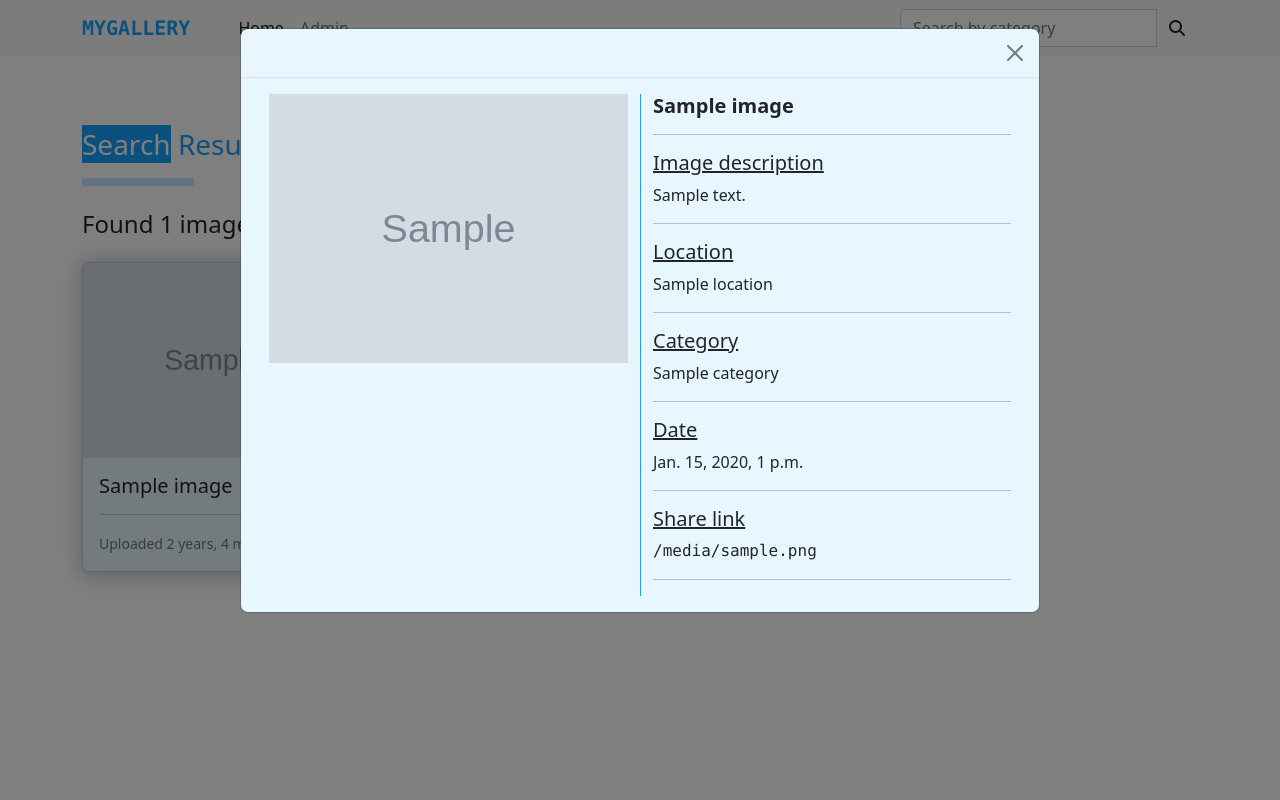
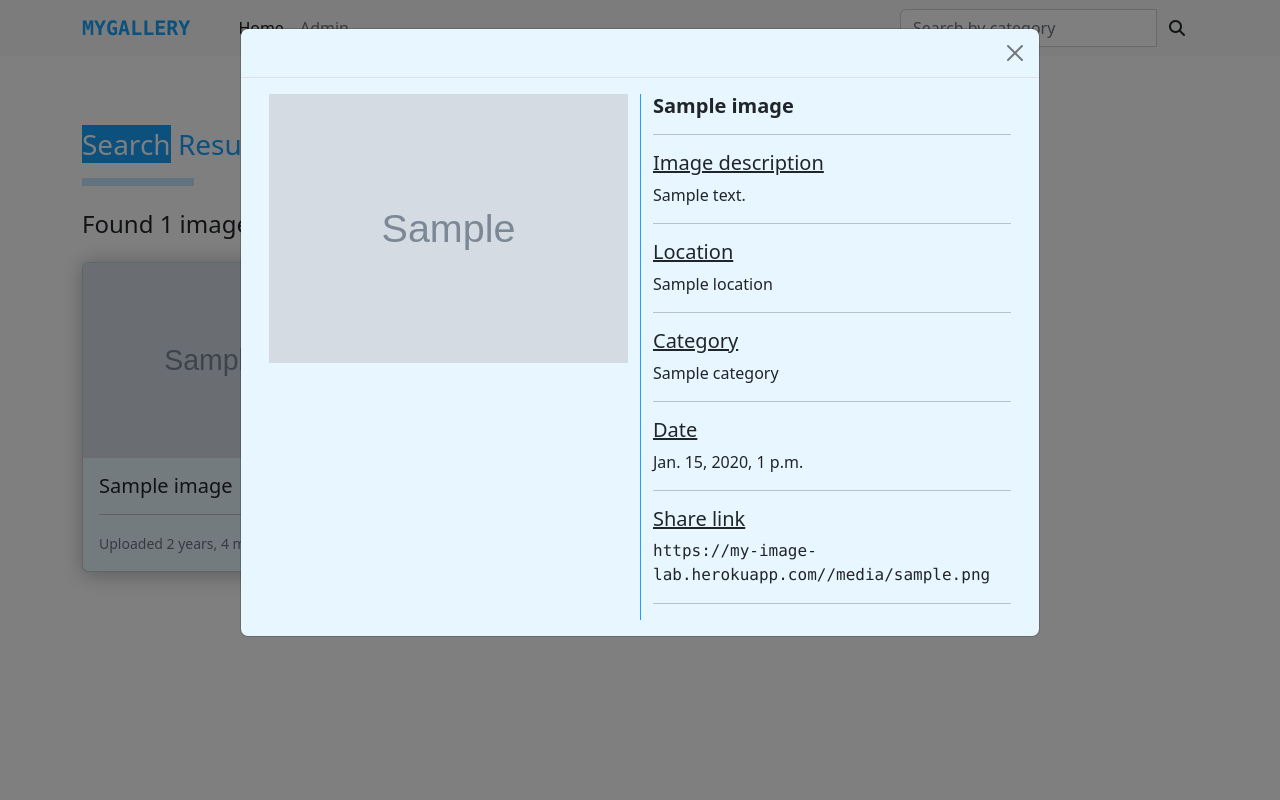
Before and after one commit to charles-okunzo/my-gallery, a Django app: template images/templates/search_category.html in a window 1280 px wide, after a click that opens the changed part. Run offline with Django 3.2, Linux system fonts and the light colour scheme; tables that the repository leaves empty hold one stand-in row (values such as "Sample post"); the template is opened without the code that fills it: values that come from a table or form of the project are taken from there, most other values are stand-ins (such as "Sample title", 1, 10 or a date in 2020); grey boxes marked "Sample" are stand-in pictures; some libraries are stand-ins or nearby versions.

Commit message:
fix --modify template

```diff
--- a/images/templates/search_category.html
+++ b/images/templates/search_category.html
@@ -47,7 +47,7 @@
                     <h5 class="text-decoration-underline">Date</h5>
                     <p>{{item.created_at}}</p><hr>
                     <h5 class="text-decoration-underline">Share link</h5>
-                    <p class="font-monospace">{{item.image_path.url}}</p><hr>
+                    <p class="font-monospace">https://my-image-lab.herokuapp.com/{{item.image_path.url}}</p><hr>
                   </div>
                 </div>
               </div>
```
